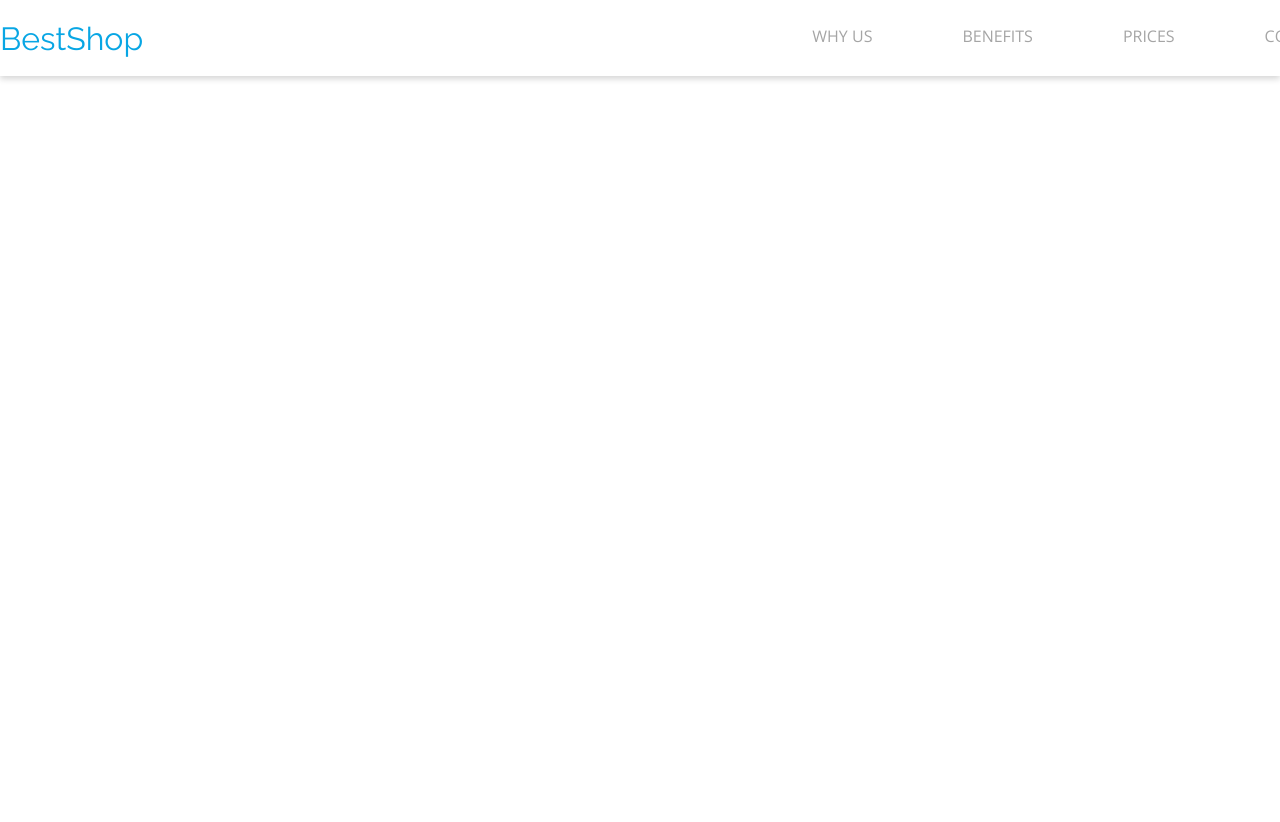
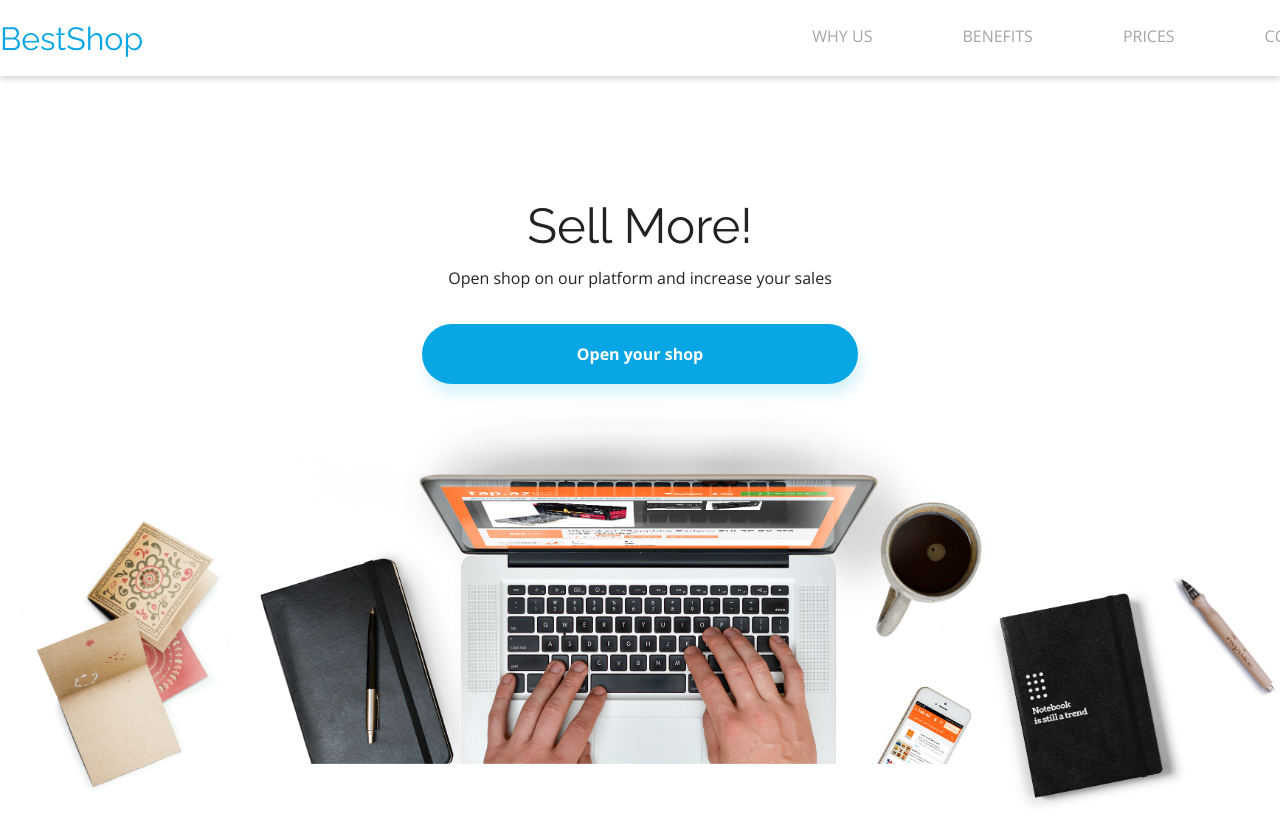
Before and after one commit to kkulek/best-shop-simple-lp, a plain HTML site: page index.html in a window 1280 px wide. Shown: the top 822 px of the page. Before the commit the page ends 800 px from the top, so only its background shows below. Drawn offline with nearby package versions, Linux system fonts and the light colour scheme.

Commit message:
Page hero section and fixed images naming

```diff
--- a/css/style.css
+++ b/css/style.css
@@ -8,6 +8,9 @@
 
     --clr-neutral-gray-1: #A5A5A5;
     --clr-neutral-gray-2: #707070;
+
+    --primary-shadow: rgba(7, 172, 230, 0.16);
+    --button-radius: 35px;
 
     --ff-secondary: 'Raleway', sans-serif;
 
@@ -56,3 +59,50 @@
     color: var(--clr-primary-black);
     border-color: var(--clr-accent-blue);
 }
+
+
+.hero {
+    display: flex;
+    flex-direction: column;
+    justify-content: center;
+}
+
+.hero__content {
+    margin-top: 125px;
+    text-align: center;
+}
+
+.hero__header {
+    font-family: var(--ff-secondary);
+    font-size: 3.0625rem;
+}
+
+.hero__heading {
+    margin-top: 20px;
+    margin-bottom: 38px;
+}
+
+.hero__image {
+    width: 100%;
+    height: auto;
+}
+
+.button {
+    color: white;
+    font-weight: bold;
+    display: inline-block;
+    padding: 16px 65px;
+    border-radius: var(--button-radius);
+    border: none;
+    text-decoration: none;
+}
+
+.button--primary {
+    background-color: var(--clr-accent-blue);
+    border-radius: var(--button-radius);
+    box-shadow: 3px 10px 14px var(--primary-shadow);
+}
+
+.button--big {
+    padding: 22px 155px;
+}
--- a/index.html
+++ b/index.html
@@ -26,10 +26,19 @@
             <li><a href="#" class="page-header__navigation-item">Contact</a></li>
         </ul>
         </nav>
-
     </div>
 </header>
 
+<main>
+<section class="hero">
+    <div class="hero__content">
+        <h1 class="hero__header">Sell More!</h1>
+        <p class="hero__heading">Open shop on our platform and increase your sales</p>
+        <a href="#" class="button button--primary button--big">Open your shop</a>
+    </div>
+    <img class="hero__image" src="./images/background.png" alt="Notebook typing">
+</section>
+</main>
 
 
 </body>
```
Also changed, not shown: images/icon-catalog.svg (renamed from images/Catalog.svg), images/icon-checkmark.svg (renamed from images/Checkmark.svg), images/icon-eye.svg (renamed from images/Eye.svg), images/icon-mail.svg (renamed from images/Mail Icon.svg), images/icon-person.svg (renamed from images/Person.svg), images/icon-phone.svg (renamed from images/Phone Icon.svg), images/sm-facebook.svg (renamed from images/Facebook.svg), images/sm-twitter.svg (renamed from images/Twitter.svg).
